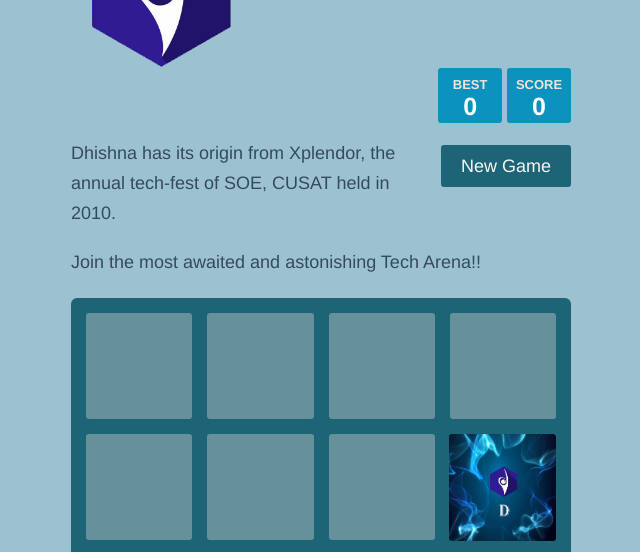
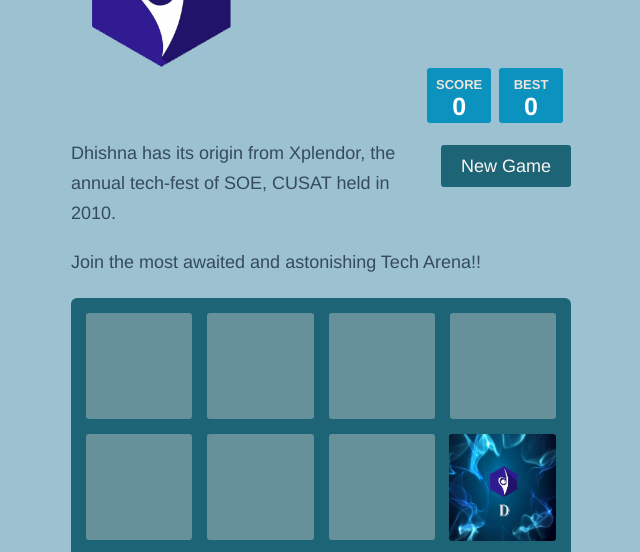
Before and after one commit to adhi-97/adhi-97.github.io, a plain HTML site: page index.html in a window 1280 px wide. Shown: the part 192-744 px from the top of the page, without its empty margins (319-959 px from the left). Drawn offline with Linux system fonts and the light colour scheme.

Commit message:
Update main.css

```diff
--- a/style/main.css
+++ b/style/main.css
@@ -97,15 +97,18 @@ h1.title {
 .score-container, .best-container {
   position: relative;
   display: inline-block;
+
   background: #0c92bf;
   padding: 15px 25px;
   font-size: 25px;
   height: 25px;
+  float: right;
   line-height: 47px;
   font-weight: bold;
   border-radius: 3px;
   color: white;
   margin-top: 8px;
+  margin-right: 8px;
   text-align: center; }
   .score-container:after, .best-container:after {
     position: absolute;
```
